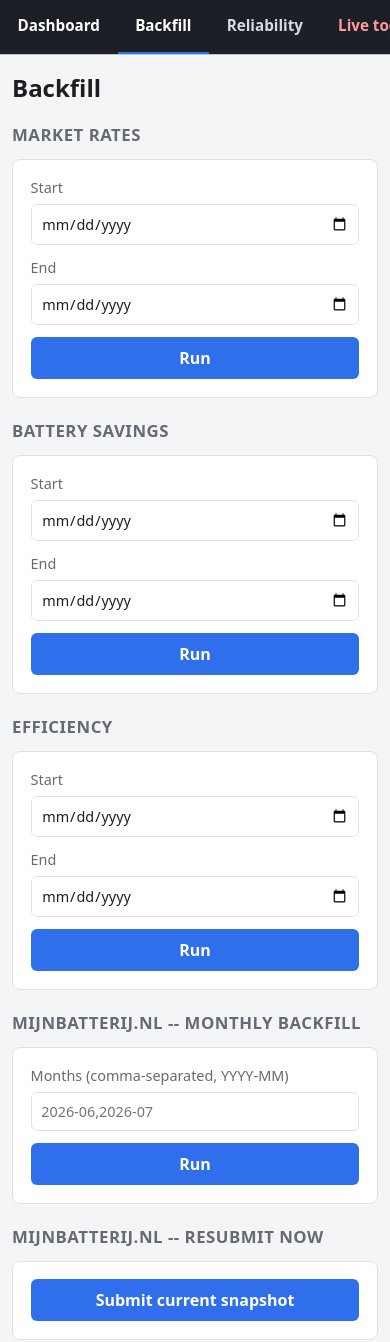
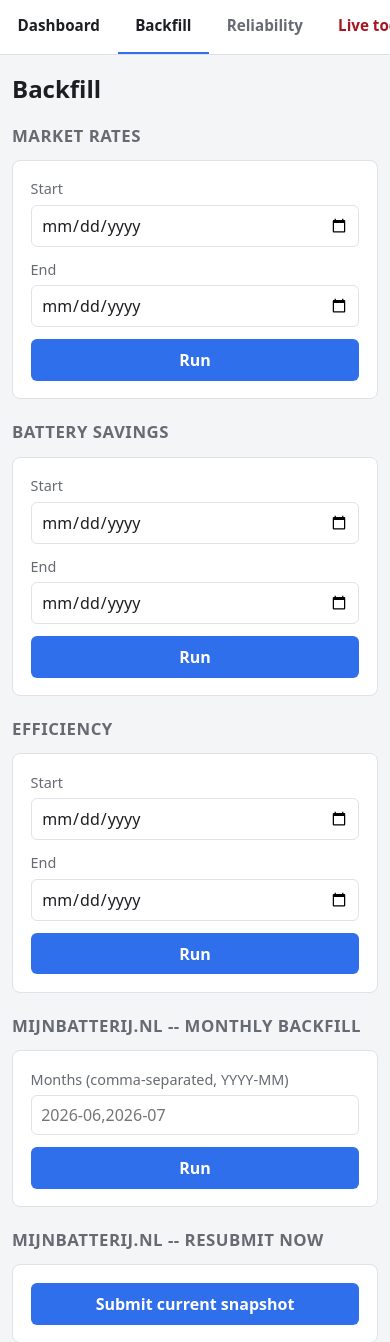
Before and after one commit to sandeepthukral/alphaess-collector, a Flask app: page /backfill in a window 390 px wide. Shown: the top 1342 px of the page. Run offline with Flask 3, Linux system fonts and the light colour scheme.

Commit message:
Fix nav theme mismatch, iOS input-zoom bug, center start/stop buttons
Nav was hard-coded to a dark navy regardless of the page's light/dark theme -- looked
bolted-on against a light page. Now uses the same surface/border/text tokens as the
rest of the UI, so it always matches.

Backfill inputs zoomed the whole page in on focus on iOS: they used font: inherit,
picking up label's 0.9rem (14.4px), and Safari auto-zooms any input under 16px on
focus. Inputs now set font-size: 1rem explicitly.

Dashboard's Start/Stop buttons were full-width on mobile (same rule as the backfill
forms) -- wrapped them in a .actions row instead so they stay compact and centered.

Co-Authored-By: Claude Sonnet 5 <noreply@anthropic.com>
Claude-Session: https://claude.ai/code/session_013awSRWVsS3iCMhKRRs8zxq

```diff
--- a/controlpanel/static/style.css
+++ b/controlpanel/static/style.css
@@ -12,9 +12,6 @@
   --bad-text: #a4171f;
   --warn-bg: #fdf3d9;
   --warn-text: #8a5a00;
-  --nav-bg: #1c1f26;
-  --nav-text: #d8dae0;
-  --nav-text-active: #ffffff;
   --radius: 8px;
 }
 
@@ -33,9 +30,6 @@
     --bad-text: #f2a0a0;
     --warn-bg: #3a2c05;
     --warn-text: #e0b64a;
-    --nav-bg: #0f1115;
-    --nav-text: #b7bac2;
-    --nav-text-active: #ffffff;
   }
 }
 
@@ -51,17 +45,17 @@ body {
 }
 
 nav {
-  background: var(--nav-bg);
+  background: var(--surface);
+  border-bottom: 1px solid var(--border);
   display: flex;
   overflow-x: auto;
   position: sticky;
   top: 0;
   z-index: 10;
-  box-shadow: 0 1px 0 rgba(0, 0, 0, 0.2);
 }
 
 nav a {
-  color: var(--nav-text);
+  color: var(--text-muted);
   text-decoration: none;
   font-weight: 600;
   font-size: 0.95rem;
@@ -70,15 +64,15 @@ nav a {
   border-bottom: 2px solid transparent;
 }
 
-nav a:hover { color: var(--nav-text-active); }
+nav a:hover { color: var(--text); }
 
 nav a.active {
-  color: var(--nav-text-active);
+  color: var(--text);
   border-bottom-color: var(--accent);
 }
 
-nav a.live-link { color: #ff9b9b; }
-nav a.live-link.active { border-bottom-color: #ff5c5c; }
+nav a.live-link { color: var(--bad-text); }
+nav a.live-link.active { border-bottom-color: var(--bad-text); }
 
 main {
   max-width: 42rem;
@@ -167,7 +161,10 @@ label {
 
 input[type="text"],
 input[type="date"] {
-  font: inherit;
+  font-family: inherit;
+  /* 16px, not inherited from label's smaller font-size -- anything under 16px makes
+     iOS Safari zoom the whole page in on focus. */
+  font-size: 1rem;
   padding: 0.5rem 0.6rem;
   border: 1px solid var(--border);
   border-radius: 6px;
@@ -200,9 +197,20 @@ code {
 
 small { color: var(--text-muted); }
 
+.actions {
+  display: flex;
+  gap: 0.6rem;
+  justify-content: center;
+}
+.actions form {
+  margin: 0;
+  display: block;
+}
+
 @media (max-width: 30rem) {
   main { padding: 1rem 0.75rem 2.5rem; }
   form { flex-direction: column; align-items: stretch; }
   label { flex: 1 1 auto; }
   button { width: 100%; }
+  .actions button { width: auto; min-width: 6rem; }
 }
--- a/controlpanel/templates/dashboard.html
+++ b/controlpanel/templates/dashboard.html
@@ -18,14 +18,16 @@
     </span>
   </p>
   <p><small>started {{ status.started_at or "-" }}</small></p>
-  <form method="post" action="/api/dispatch/start" style="display:inline">
+  <div class="actions">
+    <form method="post" action="/api/dispatch/start">
       <input type="hidden" name="csrf_token" value="{{ csrf_token }}">
       <button type="submit" {{ "disabled" if status.running else "" }}>Start</button>
     </form>
-  <form method="post" action="/api/dispatch/stop" style="display:inline">
+    <form method="post" action="/api/dispatch/stop">
       <input type="hidden" name="csrf_token" value="{{ csrf_token }}">
       <button type="submit" {{ "disabled" if not status.running else "" }}>Stop</button>
     </form>
+  </div>
 {% endif %}
 </div>
 
```
Lines whose indentation alone changed are shown as unchanged.
